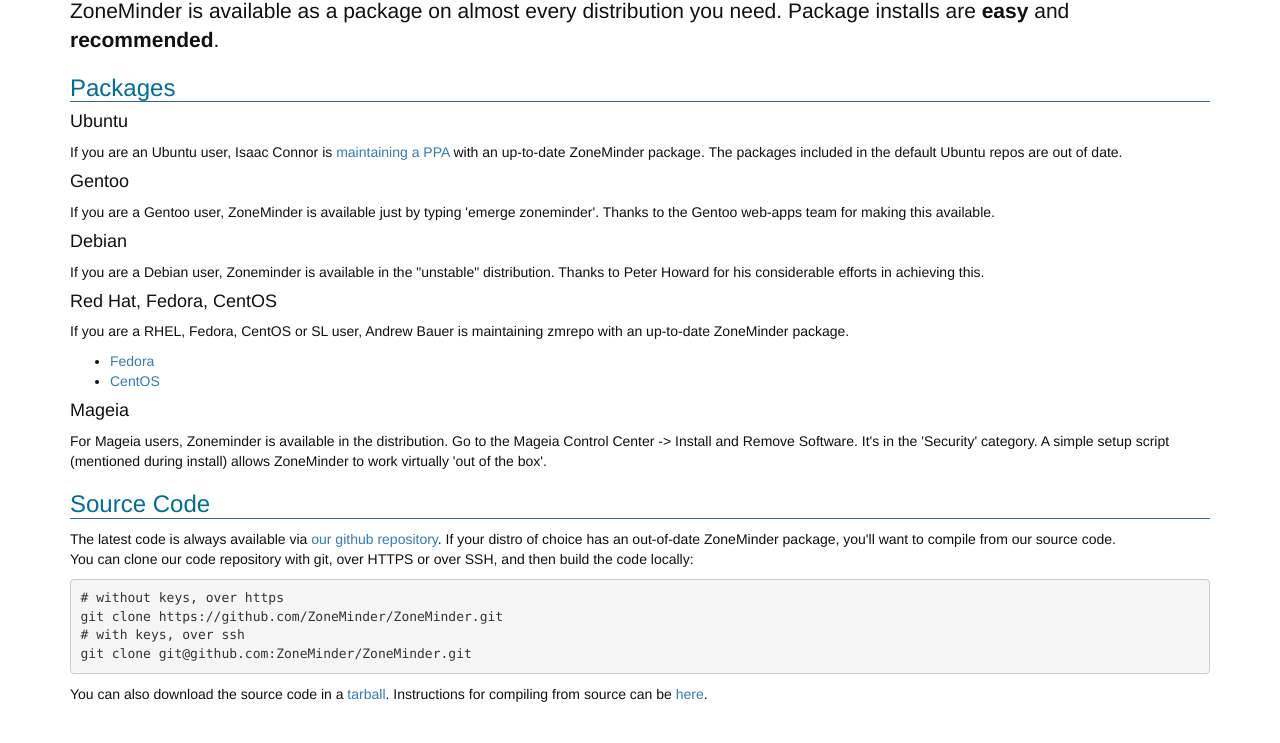
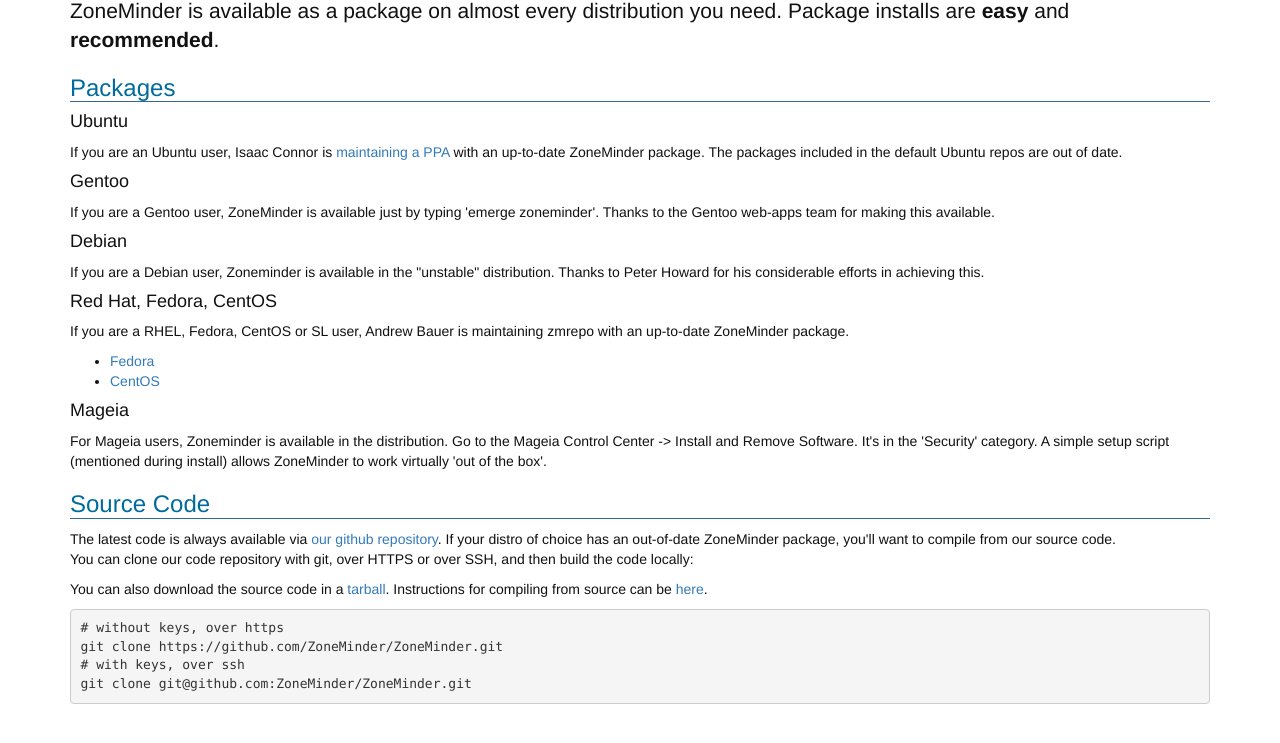
Before and after one commit to ZoneMinder/zoneminder.github.io, a Jekyll site: the page built from downloads.html, in a window 1280 px wide, cut to the strip 109-852 px from the top of the page. Built offline with Jekyll 4.4.1, drawn with Linux system fonts in a browser that asks for light colours; nearby versions of some CDN libraries; comment, search, counter and statistics services are not loaded; part of the change alters nothing that is shown.

```diff
--- a/downloads.html
+++ b/downloads.html
@@ -47,6 +47,7 @@ ZoneMinder is available as a package on almost every distribution you need. Pack
 The latest code is always available via <a href="https://github.com/ZoneMinder/ZoneMinder/" target="_blank">our github repository</a>.  If your distro of choice has an out-of-date ZoneMinder package, you'll want to compile from our source code.
 
 		<p>You can clone our code repository with git, over HTTPS or over SSH, and then build the code locally:</p>
+		<p>You can also download the source code in a <a href="https://github.com/ZoneMinder/ZoneMinder/archive/v1.27.0.tar.gz">tarball</a>.  Instructions for compiling from source can be <a href="https://github.com/ZoneMinder/ZoneMinder/#packages" target="_blank">here</a>.</p>
 
 {% highlight bash %}
 # without keys, over https
@@ -55,7 +56,6 @@ git clone https://github.com/ZoneMinder/ZoneMinder.git
 git clone git@github.com:ZoneMinder/ZoneMinder.git
 {% endhighlight %}
 
-		<p>You can also download the source code in a <a href="https://github.com/ZoneMinder/ZoneMinder/archive/v1.27.0.tar.gz">tarball</a>.  Instructions for compiling from source can be <a href="https://github.com/ZoneMinder/ZoneMinder/#packages" target="_blank">here</a>.</p>
 	</div> <!-- end download -->
 
 
```
